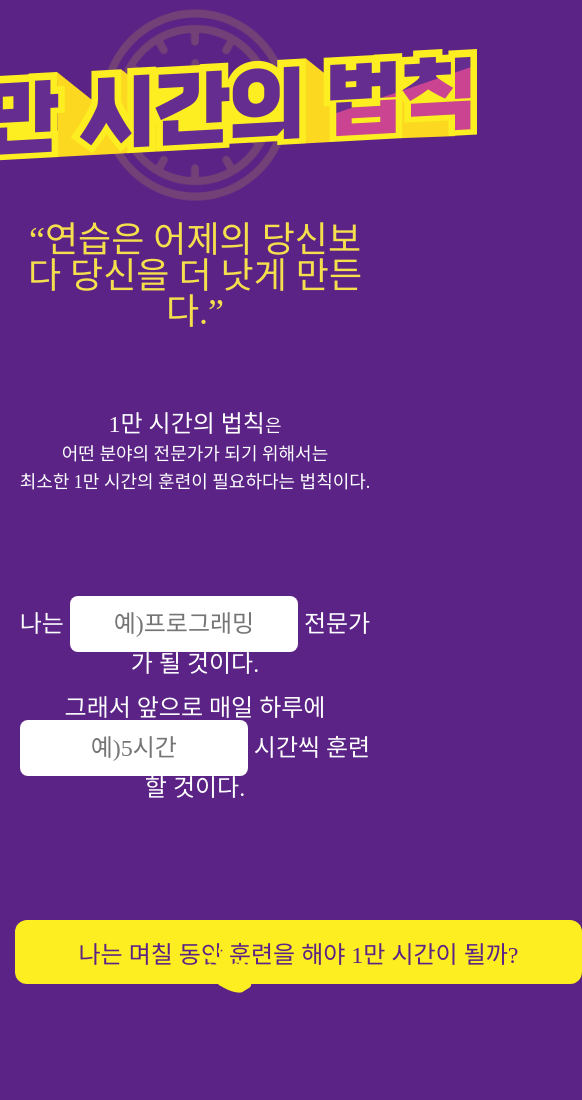
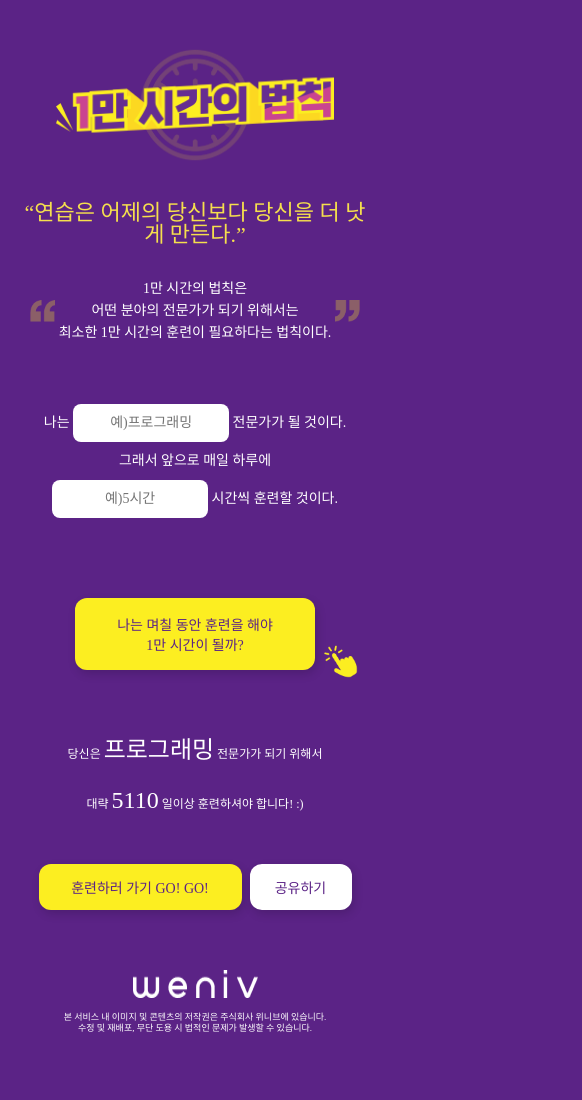
Before and after one commit to gyeone/EST-10k-hour-rule, a plain HTML site: page index.html in a window 390 px wide. Shown: the top 1100 px of the page, 582 px wide, since content can reach past the window. Drawn offline with Linux system fonts and the light colour scheme; a web font is replaced by a local one.

Commit message:
모바일 구현 완료, 접근성 고려 해야함(button 속성, 라이트하우스, 유효성 검사하기)

```diff
--- a/css/mobile.css
+++ b/css/mobile.css
@@ -8,4 +8,157 @@
     .title {
         height: 130px;
     }
+
+    .section01 {
+        margin: 3.2rem 0 6rem;
+    }
+
+    .section02 {
+        margin-bottom: 6.8rem;
+    }
+
+    .form {
+        font-size: var(--btn-mobile-size);
+    }
+
+    .button {
+        padding: 0 3.8rem 0;
+        font-size: var(--btn-mobile-size);
+    }
+
+    .line-break {
+        display: block;
+    }
+
+    .dialog {
+        display: none;
+        padding: 4rem 0 4.2rem;
+        width: 330px;
+        height: 500px;
+    }
+
+    /* element */
+
+    .title__img {
+        width: 128.65px;
+        height: 130px;
+    }
+    .title__text-img {
+        width: 278px;
+        height: 54.94px;
+    }
+
+    .section01__q {
+        font-size: 2.2rem;
+    }
+
+    .section01__dfn {
+        margin: 3.2rem auto 0;
+        font-size: 1.4rem;
+        width: 330px;
+        line-height: 2.2rem;
+    }
+
+    .form__expert__input,
+    .form_hour__input {
+        font-size: var(--btn-mobile-size);
+        padding: 1.2rem 0;
+        width: 156px;
+        height: 38px;
+    }
+
+    .form__button {
+        position: relative;
+        padding: 0 3.8rem 0;
+        margin-top: 8rem;
+    }
+
+    .section03__result {
+        font-size: 1.2rem;
+    }
+
+    .section03__training-and-share {
+        gap: 0.8rem;
+        margin: 5.2rem auto 6rem;
+    }
+
+    .footer__logo {
+        width: 125px;
+        height: 28px;
+        margin-bottom: 1.2rem;
+    }
+
+    .footer__copyright {
+        font-size: 0.9rem;
+        line-height: 1.1rem;
+    }
+
+    .dialog__title {
+        font-size: 6.4rem;
+        margin-bottom: 1rem;
+    }
+
+    .dialog__heart {
+        display: none;
+    }
+
+    .dialog__licat {
+        width: 240px;
+        height: 188px;
+        margin: 2.4rem 0 2.4rem;
+    }
+
+    /* modifier */
+
+    .section01__dfn--dfn {
+        font-family: "GmarketSansBold";
+        font-size: 1.4rem;
+    }
+
+    .line-height--margin {
+        margin-bottom: 1.2rem;
+    }
+
+    .mobile-line-height--margin-12 {
+        margin-bottom: 1.2rem;
+    }
+
+    .mobile-line-height--margin-16 {
+        margin-bottom: 1.6rem;
+    }
+
+    .form__button--size {
+        width: 240px;
+        height: 72px;
+    }
+
+    .form__button-img--size {
+        position: absolute;
+        top: 4rem;
+        margin-left: 4px;
+        width: 43px;
+        height: 48px;
+    }
+
+    .section03__result--strong {
+        font-size: 2.4rem;
+    }
+
+    .button__training--size {
+        width: 203px;
+        height: 46px;
+        padding: 0 2.4rem 0;
+    }
+
+    .button__share--color-size {
+        width: 102px;
+        height: 46px;
+        padding: 0 2.4rem 0;
+    }
+
+    .button__close--size {
+        width: 240px;
+        height: 72px;
+        padding: 0 4.45rem 0;
+    }
 }
--- a/css/style.css
+++ b/css/style.css
@@ -27,6 +27,9 @@ html {
 }
 
 body {
+    /* display: flex;
+    flex-direction: column;
+    justify-content: center; */
     font-family: "GmarketSansMedium";
     text-align: center;
     margin: 12rem auto 10.6rem;
@@ -62,10 +65,11 @@ body {
     color: var(--color-violet);
     background-color: var(--btn-color);
     border-radius: 12px;
+    box-shadow: 2px 4px 10px 0px #00000026;
 }
 
 .dialog {
-    /* display: none; */
+    display: none;
     font-family: "OTEnjoystoriesBA";
     background-color: var(--color-white);
     color: var(--color-violet);
@@ -105,7 +109,8 @@ body {
 .section01__dfn {
     margin: 8rem auto 0;
     font-size: 1.8rem;
-    background: url("../images/quotes.png") no-repeat center;
+    background: url("../images/quotes.png") no-repeat center / contain;
+    width: 485px;
     line-height: 2.8rem;
 }
 
@@ -183,6 +188,8 @@ body {
 .form__button-img--size {
     position: absolute;
     top: 1.4rem;
+    margin-left: 7px;
+
     width: 64px;
     height: 72px;
 }
@@ -201,7 +208,7 @@ body {
     background-color: var(--color-white);
 }
 
-.button__close--shadow-size {
-    box-shadow: 2px 4px 10px 0px #00000026;
+.button__close--size {
     width: 508px;
+    padding: 0 4.8rem 0 5rem;
 }
--- a/index.html
+++ b/index.html
@@ -3,6 +3,15 @@
     <head>
         <meta charset="UTF-8" />
         <meta name="viewport" content="width=device-width, initial-scale=1.0" />
+        <link rel="icon" href="./images/favicon.ico" />
+        <link
+            rel="canonical"
+            href="https://gyeone.github.io/EST-10k-hour-rule/"
+        />
+        <meta
+            name="description"
+            content="매일 하루에 몇 시간씩, 며칠 동안 훈련을 해야 1만 시간이 될까?"
+        />
         <link rel="stylesheet" href="./css/reset.css" />
         <link rel="stylesheet" href="./css/font.css" />
         <link rel="stylesheet" href="./css/style.css" />
@@ -48,7 +57,9 @@
                         전문가가 될 것이다.
                     </p>
                     <p class="form__hour">
-                        그래서 앞으로 매일 하루에
+                        <span class="line-break mobile-line-height--margin-12"
+                            >그래서 앞으로 매일 하루에</span
+                        >
                         <input
                             class="form_hour__input"
                             type="text"
@@ -58,7 +69,10 @@
                     </p>
                     <div class="form__button">
                         <button class="button form__button--size">
-                            나는 며칠 동안 훈련을 해야 1만 시간이 될까?
+                            <span class="line-break"
+                                >나는 며칠 동안 훈련을 해야</span
+                            >
+                            1만 시간이 될까?
                         </button>
                         <img
                             class="form__button-img--size"
@@ -70,7 +84,9 @@
             </section>
             <section class="section03">
                 <h2 class="sr-only">결과 보기</h2>
-                <p class="section03__result line-height--margin">
+                <p
+                    class="section03__result line-height--margin mobile-line-height--margin-16"
+                >
                     당신은
                     <strong class="section03__result--strong"
                         >프로그래밍</strong
@@ -107,16 +123,19 @@
                 수정 및 재배포, 무단 도용 시 법적인 문제가 발생할 수 있습니다.
             </p>
         </footer>
-        <dialog class="dialog">
-            <h2 class="dialog__title">화이팅!!♥♥♥</h2>
+        <dialog open class="dialog">
+            <h2 class="dialog__title">
+                화이팅!!<span class="dialog__heart">♥♥♥</span>
+            </h2>
             <p class="dialog__content">당신의 꿈을 응원합니다!</p>
             <img
                 class="dialog__licat"
                 src="./images/licat.png"
                 alt="응원하는 라이캣 캐릭터"
             />
-            <button class="button button__close--shadow-size">
-                종료하고 진짜 훈련하러 가기 GO!GO!
+            <button class="button button__close--size">
+                <span class="line-break">종료하고 진짜</span> 훈련하러 가기
+                GO!GO!
             </button>
         </dialog>
     </body>
```
